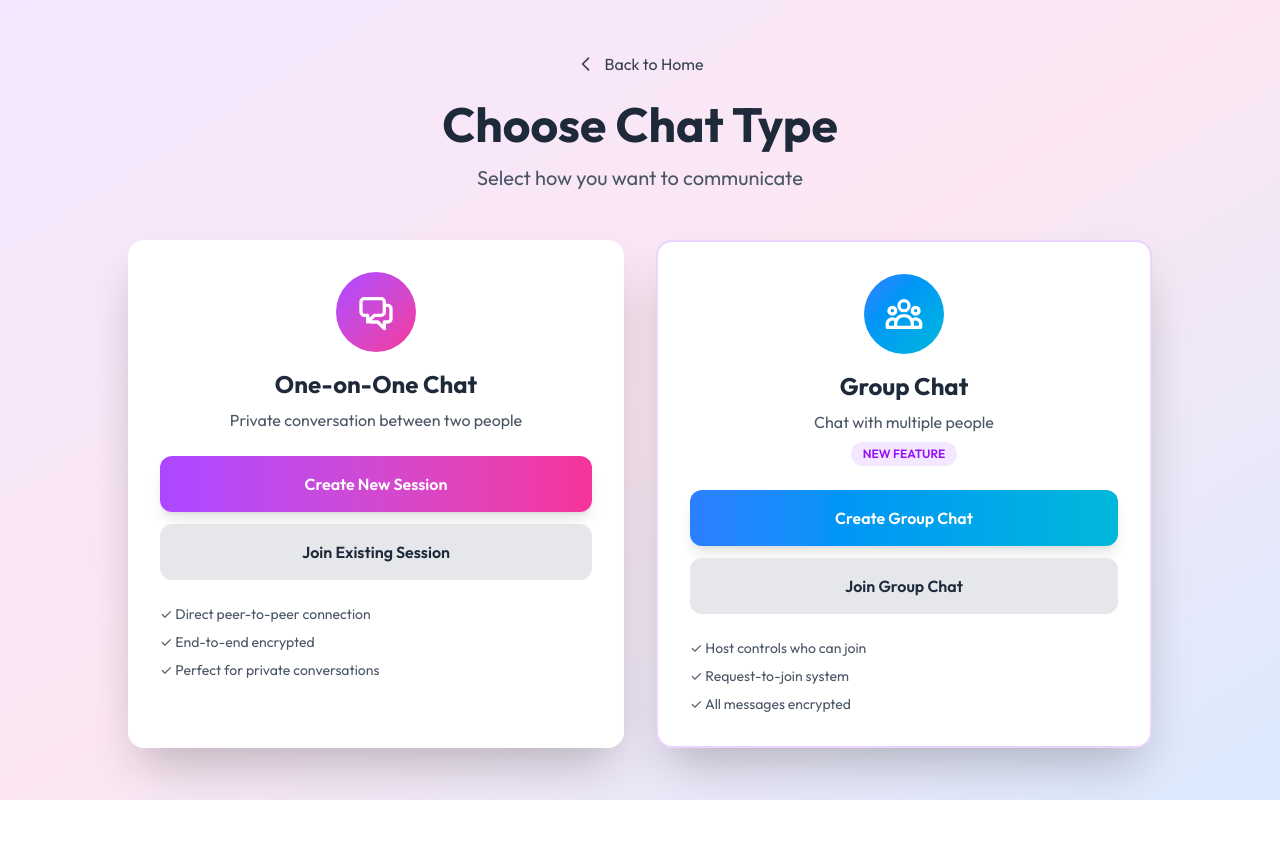
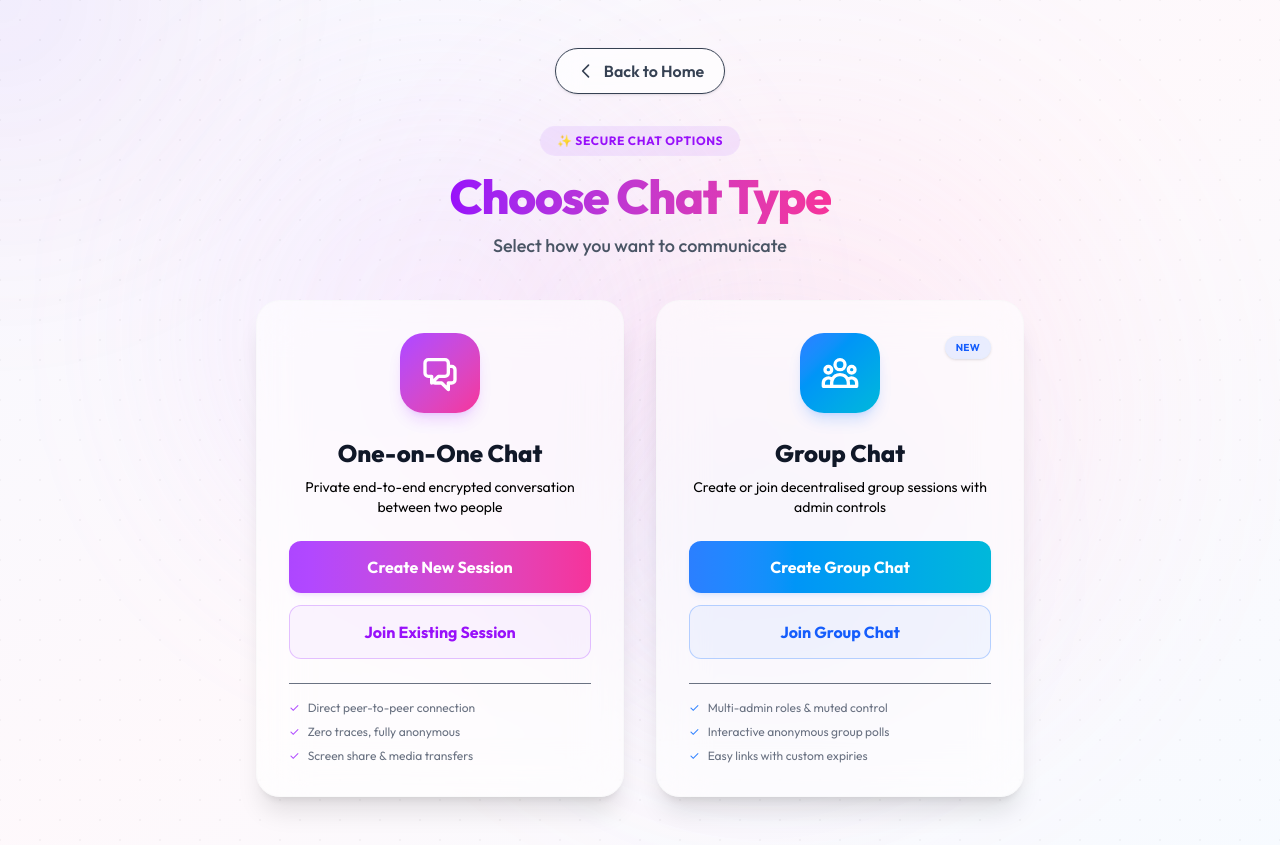
Before and after one commit to sssssssssssssssk/cutebaate, a React (Vite) app: page /chat-selection in a window 1280 px wide. Before the commit the page ends 800 px from the top, so only its background shows below. Built offline with nearby package versions, Linux system fonts and the light colour scheme.

Commit message:
design: elevate chat selection pages to match glassmorphic stitch design system

```diff
--- a/src/pages/ChatSelection.tsx
+++ b/src/pages/ChatSelection.tsx
@@ -4,6 +4,7 @@ import SessionCreate from '../components/SessionCreate';
 import SessionJoin from '../components/SessionJoin';
 import GroupChatCreate from '../components/GroupChatCreate';
 import GroupChatJoin from '../components/GroupChatJoin';
+import InteractiveBackground from '../components/InteractiveBackground';
 import { Session } from '../types';
 
 interface ChatSelectionProps {
@@ -17,20 +18,31 @@ const ChatSelection: React.FC<ChatSelectionProps> = ({ onSessionCreated, onSessi
   const [mode, setMode] = useState<SelectionMode>('choice');
   const navigate = useNavigate();
 
-  if (mode === 'create') {
-    return (
-      <div className="min-h-screen bg-gradient-to-br from-purple-100 via-pink-100 to-blue-100 flex items-center justify-center p-4">
-        <div className="w-full">
+  const handleBackToChoice = () => setMode('choice');
+
+  const containerClass = "min-h-screen flex flex-col items-center justify-center p-4 relative overflow-hidden";
+
+  const backButton = (
     <button
-            onClick={() => setMode('choice')}
-            className="mb-6 flex items-center text-gray-700 hover:text-gray-900 transition-colors mx-auto"
+      onClick={handleBackToChoice}
+      className="mb-8 flex items-center text-gray-700 dark:text-gray-300 hover:text-purple-600 dark:hover:text-purple-400 bg-white/70 dark:bg-gray-900/70 backdrop-blur-md px-5 py-2.5 rounded-full border border-gray-150/40 dark:border-gray-800/40 shadow-sm transition-all hover:scale-105 active:scale-95 cursor-pointer mx-auto font-semibold"
     >
       <svg className="w-5 h-5 mr-2" fill="none" stroke="currentColor" viewBox="0 0 24 24">
         <path strokeLinecap="round" strokeLinejoin="round" strokeWidth={2} d="M15 19l-7-7 7-7" />
       </svg>
       Back to Options
     </button>
+  );
+
+  if (mode === 'create') {
+    return (
+      <div className={containerClass}>
+        <InteractiveBackground />
+        <div className="w-full max-w-lg z-10">
+          {backButton}
+          <div className="bg-white/40 dark:bg-gray-900/40 backdrop-blur-xl border border-white/20 dark:border-gray-800/40 rounded-3xl p-2 shadow-2xl">
             <SessionCreate onSessionCreated={(session) => onSessionCreated(session, false)} />
+          </div>
         </div>
       </div>
     );
@@ -38,18 +50,13 @@ const ChatSelection: React.FC<ChatSelectionProps> = ({ onSessionCreated, onSessi
 
   if (mode === 'join') {
     return (
-      <div className="min-h-screen bg-gradient-to-br from-purple-100 via-pink-100 to-blue-100 flex items-center justify-center p-4">
-        <div className="w-full">
-          <button
-            onClick={() => setMode('choice')}
-            className="mb-6 flex items-center text-gray-700 hover:text-gray-900 transition-colors mx-auto"
-          >
-            <svg className="w-5 h-5 mr-2" fill="none" stroke="currentColor" viewBox="0 0 24 24">
-              <path strokeLinecap="round" strokeLinejoin="round" strokeWidth={2} d="M15 19l-7-7 7-7" />
-            </svg>
-            Back to Options
-          </button>
+      <div className={containerClass}>
+        <InteractiveBackground />
+        <div className="w-full max-w-lg z-10">
+          {backButton}
+          <div className="bg-white/40 dark:bg-gray-900/40 backdrop-blur-xl border border-white/20 dark:border-gray-800/40 rounded-3xl p-2 shadow-2xl">
             <SessionJoin onSessionJoined={(session) => onSessionJoined(session, false)} />
+          </div>
         </div>
       </div>
     );
@@ -57,18 +64,13 @@ const ChatSelection: React.FC<ChatSelectionProps> = ({ onSessionCreated, onSessi
 
   if (mode === 'create-group') {
     return (
-      <div className="min-h-screen bg-gradient-to-br from-purple-100 via-pink-100 to-blue-100 flex items-center justify-center p-4">
-        <div className="w-full">
-          <button
-            onClick={() => setMode('choice')}
-            className="mb-6 flex items-center text-gray-700 hover:text-gray-900 transition-colors mx-auto"
-          >
-            <svg className="w-5 h-5 mr-2" fill="none" stroke="currentColor" viewBox="0 0 24 24">
-              <path strokeLinecap="round" strokeLinejoin="round" strokeWidth={2} d="M15 19l-7-7 7-7" />
-            </svg>
-            Back to Options
-          </button>
+      <div className={containerClass}>
+        <InteractiveBackground />
+        <div className="w-full max-w-lg z-10">
+          {backButton}
+          <div className="bg-white/40 dark:bg-gray-900/40 backdrop-blur-xl border border-white/20 dark:border-gray-800/40 rounded-3xl p-2 shadow-2xl">
             <GroupChatCreate onSessionCreated={(session) => onSessionCreated(session, true)} />
+          </div>
         </div>
       </div>
     );
@@ -76,29 +78,26 @@ const ChatSelection: React.FC<ChatSelectionProps> = ({ onSessionCreated, onSessi
 
   if (mode === 'join-group') {
     return (
-      <div className="min-h-screen bg-gradient-to-br from-purple-100 via-pink-100 to-blue-100 flex items-center justify-center p-4">
-        <div className="w-full">
-          <button
-            onClick={() => setMode('choice')}
-            className="mb-6 flex items-center text-gray-700 hover:text-gray-900 transition-colors mx-auto"
-          >
-            <svg className="w-5 h-5 mr-2" fill="none" stroke="currentColor" viewBox="0 0 24 24">
-              <path strokeLinecap="round" strokeLinejoin="round" strokeWidth={2} d="M15 19l-7-7 7-7" />
-            </svg>
-            Back to Options
-          </button>
+      <div className={containerClass}>
+        <InteractiveBackground />
+        <div className="w-full max-w-lg z-10">
+          {backButton}
+          <div className="bg-white/40 dark:bg-gray-900/40 backdrop-blur-xl border border-white/20 dark:border-gray-800/40 rounded-3xl p-2 shadow-2xl">
             <GroupChatJoin onSessionJoined={(session) => onSessionJoined(session, true)} />
+          </div>
         </div>
       </div>
     );
   }
 
   return (
-    <div className="min-h-screen bg-gradient-to-br from-purple-100 via-pink-100 to-blue-100 flex items-center justify-center p-4">
-      <div className="max-w-5xl w-full">
+    <div className="min-h-screen flex flex-col relative overflow-hidden justify-center items-center py-12 px-4">
+      <InteractiveBackground />
+
+      <div className="max-w-4xl w-full z-10 flex flex-col justify-center">
         <button
           onClick={() => navigate('/')}
-          className="mb-6 flex items-center text-gray-700 hover:text-gray-900 transition-colors mx-auto"
+          className="mb-8 flex items-center text-gray-700 dark:text-gray-300 hover:text-purple-650 dark:hover:text-purple-400 bg-white/70 dark:bg-gray-900/70 backdrop-blur-md px-5 py-2.5 rounded-full border border-gray-150/40 dark:border-gray-800/40 shadow-sm transition-all hover:scale-105 active:scale-95 cursor-pointer mx-auto font-semibold"
         >
           <svg className="w-5 h-5 mr-2" fill="none" stroke="currentColor" viewBox="0 0 24 24">
             <path strokeLinecap="round" strokeLinejoin="round" strokeWidth={2} d="M15 19l-7-7 7-7" />
@@ -106,80 +105,103 @@ const ChatSelection: React.FC<ChatSelectionProps> = ({ onSessionCreated, onSessi
           Back to Home
         </button>
 
-        <div className="text-center mb-12">
-          <h1 className="text-4xl md:text-5xl font-bold text-gray-800 mb-4">Choose Chat Type</h1>
-          <p className="text-xl text-gray-600">Select how you want to communicate</p>
+        <div className="text-center mb-10">
+          <span className="inline-flex items-center space-x-1 bg-purple-500/10 dark:bg-purple-400/10 text-purple-600 dark:text-purple-400 border border-purple-100/20 dark:border-purple-900/20 px-4 py-1.5 rounded-full text-xs font-bold mb-4 tracking-wider uppercase">
+            ✨ Secure Chat Options
+          </span>
+          <h1 className="text-4xl md:text-5xl font-extrabold tracking-tight mb-3">
+            <span className="bg-gradient-to-r from-purple-600 to-pink-500 bg-clip-text text-transparent">Choose Chat Type</span>
+          </h1>
+          <p className="text-lg text-gray-600 dark:text-gray-300 font-medium">Select how you want to communicate</p>
         </div>
 
-        <div className="grid grid-cols-1 md:grid-cols-2 gap-8">
+        <div className="grid grid-cols-1 md:grid-cols-2 gap-8 max-w-3xl mx-auto w-full">
           {/* One-on-One Chat */}
-          <div className="bg-white rounded-2xl shadow-2xl p-8">
-            <div className="text-center mb-6">
-              <div className="w-20 h-20 bg-gradient-to-br from-purple-500 to-pink-500 rounded-full mx-auto mb-4 flex items-center justify-center">
+          <div className="bg-white/60 dark:bg-gray-900/60 backdrop-blur-xl border border-gray-100/40 dark:border-gray-800/40 rounded-3xl p-8 shadow-xl hover:shadow-2xl hover:shadow-purple-500/5 hover:-translate-y-1.5 transition-all duration-300 flex flex-col justify-between">
+            <div className="text-center">
+              <div className="w-20 h-20 bg-gradient-to-br from-purple-500 to-pink-500 rounded-3xl mx-auto mb-6 flex items-center justify-center shadow-lg shadow-purple-500/20 transform hover:rotate-6 transition-transform duration-300">
                 <svg className="w-10 h-10 text-white" fill="none" stroke="currentColor" viewBox="0 0 24 24">
                   <path strokeLinecap="round" strokeLinejoin="round" strokeWidth={2} d="M17 8h2a2 2 0 012 2v6a2 2 0 01-2 2h-2v4l-4-4H9a1.994 1.994 0 01-1.414-.586m0 0L11 14h4a2 2 0 002-2V6a2 2 0 00-2-2H5a2 2 0 00-2 2v6a2 2 0 002 2h2v4l.586-.586z" />
                 </svg>
               </div>
-              <h2 className="text-2xl font-bold text-gray-800 mb-2">One-on-One Chat</h2>
-              <p className="text-gray-600">Private conversation between two people</p>
+              <h2 className="text-2xl font-extrabold text-gray-900 dark:text-white mb-2">One-on-One Chat</h2>
+              <p className="text-sm text-gray-650 dark:text-gray-355 mb-6">Private end-to-end encrypted conversation between two people</p>
             </div>
 
+            <div>
               <div className="space-y-3 mb-6">
                 <button
                   onClick={() => setMode('create')}
-                className="w-full bg-gradient-to-r from-purple-500 to-pink-500 text-white py-4 rounded-xl font-semibold hover:from-purple-600 hover:to-pink-600 transition-all transform hover:scale-105 shadow-lg"
+                  className="w-full bg-gradient-to-r from-purple-500 to-pink-500 text-white py-3.5 rounded-xl font-bold hover:from-purple-600 hover:to-pink-600 transition-all transform hover:scale-[1.02] active:scale-98 shadow-md shadow-purple-500/10 cursor-pointer"
                 >
                   Create New Session
                 </button>
                 <button
                   onClick={() => setMode('join')}
-                className="w-full bg-gray-200 text-gray-800 py-4 rounded-xl font-semibold hover:bg-gray-300 transition-all"
+                  className="w-full bg-purple-500/5 hover:bg-purple-500/10 text-purple-600 dark:text-purple-400 border border-purple-500/30 py-3.5 rounded-xl font-bold transition-all transform hover:scale-[1.02] active:scale-98 cursor-pointer"
                 >
                   Join Existing Session
                 </button>
               </div>
 
-            <div className="text-sm text-gray-600 space-y-2">
-              <p>✓ Direct peer-to-peer connection</p>
-              <p>✓ End-to-end encrypted</p>
-              <p>✓ Perfect for private conversations</p>
+              <div className="text-xs text-gray-500 dark:text-gray-400 space-y-2 border-t border-gray-150/40 dark:border-gray-800/40 pt-4">
+                <p className="flex items-center">
+                  <span className="text-purple-500 mr-2">✓</span> Direct peer-to-peer connection
+                </p>
+                <p className="flex items-center">
+                  <span className="text-purple-500 mr-2">✓</span> Zero traces, fully anonymous
+                </p>
+                <p className="flex items-center">
+                  <span className="text-purple-500 mr-2">✓</span> Screen share & media transfers
+                </p>
+              </div>
             </div>
           </div>
 
           {/* Group Chat */}
-          <div className="bg-white rounded-2xl shadow-2xl p-8 border-2 border-purple-200">
-            <div className="text-center mb-6">
-              <div className="w-20 h-20 bg-gradient-to-br from-blue-500 to-cyan-500 rounded-full mx-auto mb-4 flex items-center justify-center">
+          <div className="bg-white/60 dark:bg-gray-900/60 backdrop-blur-xl border border-gray-100/40 dark:border-gray-800/40 rounded-3xl p-8 shadow-xl hover:shadow-2xl hover:shadow-blue-500/5 hover:-translate-y-1.5 transition-all duration-300 flex flex-col justify-between">
+            <div className="text-center relative">
+              <div className="absolute top-0 right-0">
+                <span className="bg-blue-500/10 dark:bg-blue-400/10 text-blue-600 dark:text-blue-400 text-[10px] font-bold px-2.5 py-1 rounded-full border border-blue-100/20 dark:border-blue-900/20 tracking-wide uppercase shadow-sm">
+                  NEW
+                </span>
+              </div>
+              <div className="w-20 h-20 bg-gradient-to-br from-blue-500 to-cyan-500 rounded-3xl mx-auto mb-6 flex items-center justify-center shadow-lg shadow-blue-500/20 transform hover:rotate-6 transition-transform duration-300">
                 <svg className="w-10 h-10 text-white" fill="none" stroke="currentColor" viewBox="0 0 24 24">
                   <path strokeLinecap="round" strokeLinejoin="round" strokeWidth={2} d="M17 20h5v-2a3 3 0 00-5.356-1.857M17 20H7m10 0v-2c0-.656-.126-1.283-.356-1.857M7 20H2v-2a3 3 0 015.356-1.857M7 20v-2c0-.656.126-1.283.356-1.857m0 0a5.002 5.002 0 019.288 0M15 7a3 3 0 11-6 0 3 3 0 016 0zm6 3a2 2 0 11-4 0 2 2 0 014 0zM7 10a2 2 0 11-4 0 2 2 0 014 0z" />
                 </svg>
               </div>
-              <h2 className="text-2xl font-bold text-gray-800 mb-2">Group Chat</h2>
-              <p className="text-gray-600">Chat with multiple people</p>
-              <span className="inline-block bg-purple-100 text-purple-600 text-xs font-semibold px-3 py-1 rounded-full mt-2">
-                NEW FEATURE
-              </span>
+              <h2 className="text-2xl font-extrabold text-gray-900 dark:text-white mb-2">Group Chat</h2>
+              <p className="text-sm text-gray-650 dark:text-gray-355 mb-6">Create or join decentralised group sessions with admin controls</p>
             </div>
 
+            <div>
               <div className="space-y-3 mb-6">
                 <button
                   onClick={() => setMode('create-group')}
-                className="w-full bg-gradient-to-r from-blue-500 to-cyan-500 text-white py-4 rounded-xl font-semibold hover:from-blue-600 hover:to-cyan-600 transition-all transform hover:scale-105 shadow-lg"
+                  className="w-full bg-gradient-to-r from-blue-500 to-cyan-500 text-white py-3.5 rounded-xl font-bold hover:from-blue-600 hover:to-cyan-600 transition-all transform hover:scale-[1.02] active:scale-98 shadow-md shadow-blue-500/10 cursor-pointer"
                 >
                   Create Group Chat
                 </button>
                 <button
                   onClick={() => setMode('join-group')}
-                className="w-full bg-gray-200 text-gray-800 py-4 rounded-xl font-semibold hover:bg-gray-300 transition-all"
+                  className="w-full bg-blue-500/5 hover:bg-blue-500/10 text-blue-600 dark:text-blue-400 border border-blue-500/30 py-3.5 rounded-xl font-bold transition-all transform hover:scale-[1.02] active:scale-98 cursor-pointer"
                 >
                   Join Group Chat
                 </button>
               </div>
 
-            <div className="text-sm text-gray-600 space-y-2">
-              <p>✓ Host controls who can join</p>
-              <p>✓ Request-to-join system</p>
-              <p>✓ All messages encrypted</p>
+              <div className="text-xs text-gray-500 dark:text-gray-400 space-y-2 border-t border-gray-150/40 dark:border-gray-800/40 pt-4">
+                <p className="flex items-center">
+                  <span className="text-blue-500 mr-2">✓</span> Multi-admin roles & muted control
+                </p>
+                <p className="flex items-center">
+                  <span className="text-blue-500 mr-2">✓</span> Interactive anonymous group polls
+                </p>
+                <p className="flex items-center">
+                  <span className="text-blue-500 mr-2">✓</span> Easy links with custom expiries
+                </p>
+              </div>
             </div>
           </div>
         </div>
```
Lines whose indentation alone changed are shown as unchanged.
